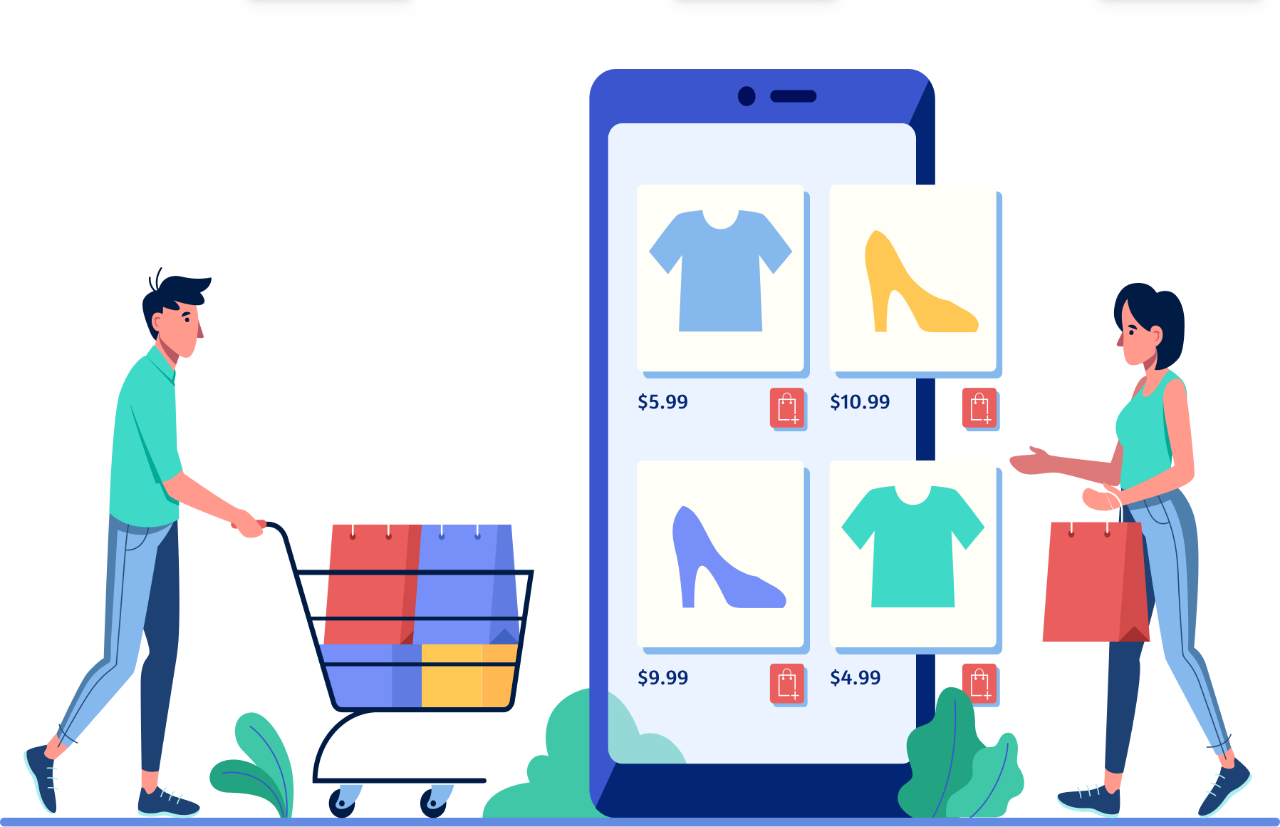
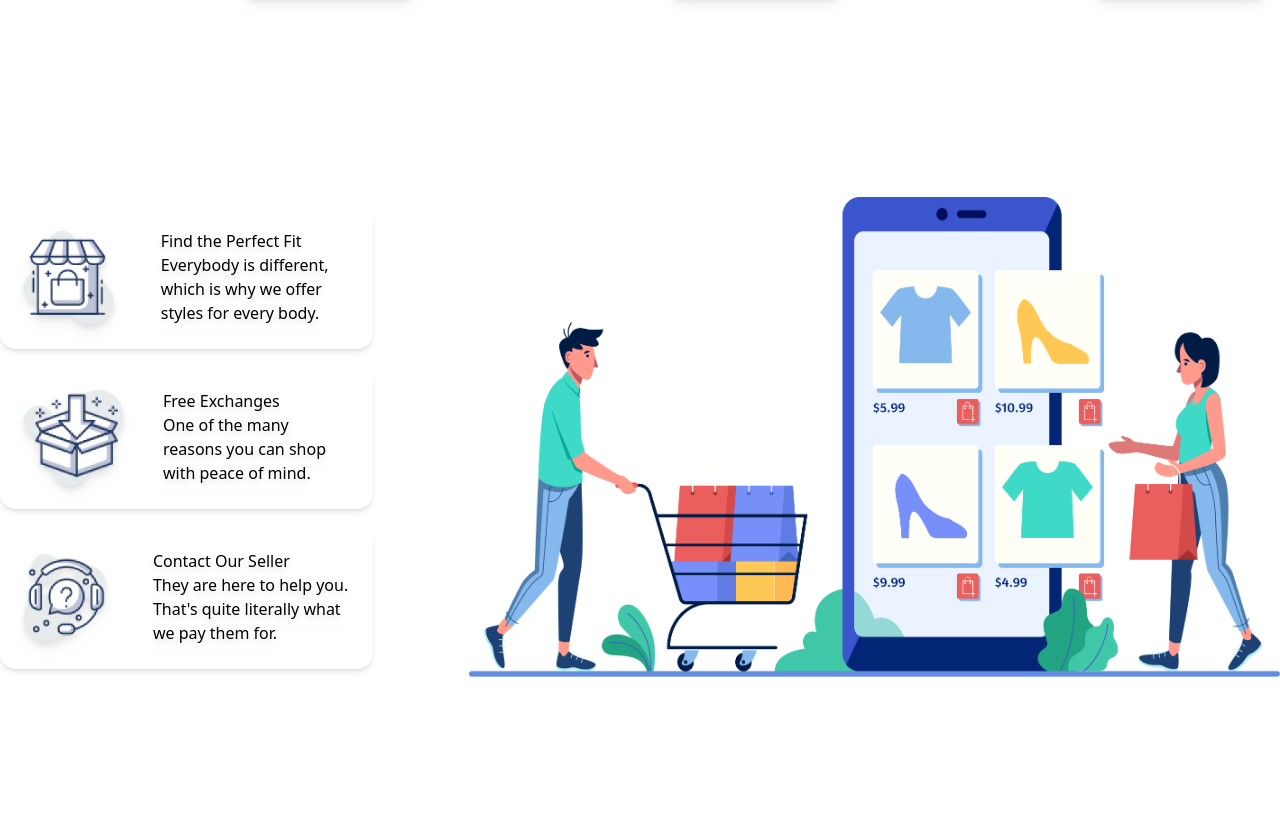
Before and after one commit to hossaintaufiq/Penguin-Fashion, a plain HTML site: page index.html in a window 1280 px wide. Shown: the part 2133-2960 px from the top of the page. After the commit the page ends 2938 px from the top, so only its background shows below. Drawn offline with nearby package versions, Linux system fonts and the light colour scheme.

Commit message:
almost done project

```diff
--- a/index.html
+++ b/index.html
@@ -198,8 +198,34 @@
         </section>
         <!-- Contact section -->
         <section>
-            <div>
-                <div>
+            <div class="flex justify-between items-center mt-32 mb-32 gap-24 flex-col md:flex-row">
+                <div class=" gap-y-1">
+                    <!-- contact one -->
+                    <div class="flex justify-between items-center gap-12 p-6 drop-shadow-lg shadow-md mb-4 rounded-2xl">
+                        <div><img src="./icons/house.png" alt="house-image"></div>
+                        <div class="flex flex-col ">
+                            <h2>Find the Perfect Fit</h2>
+                            <p>Everybody is different, which is why we offer styles for every body.</p>
+                        </div>
+                    </div>
+                    <!-- contact two -->
+                    <div class="flex justify-between items-center gap-10 p-6 drop-shadow-lg shadow-md mb-4 rounded-2xl">
+                        <div><img src="./icons/box.png" alt="box-icon"></div>
+                        <div class="flex flex-col">
+                            <h2>Free Exchanges</h2>
+                            <p>One of the many reasons you can shop
+                                with peace of mind.</p>
+                        </div>
+                    </div >
+                    <!-- contact three -->
+                    <div class="flex justify-between items-center gap-12 p-6 drop-shadow-lg shadow-md rounded-2xl">
+                        <div><img src="./icons/question.png" alt="question-icon"></div>
+                        <div class="flex flex-col">
+                            <h2>Contact Our Seller</h2>
+                            <p>They are here to help you. That's quite
+                                literally what we pay them for.</p>
+                        </div>
+                    </div>
 
 
                 </div>
```
